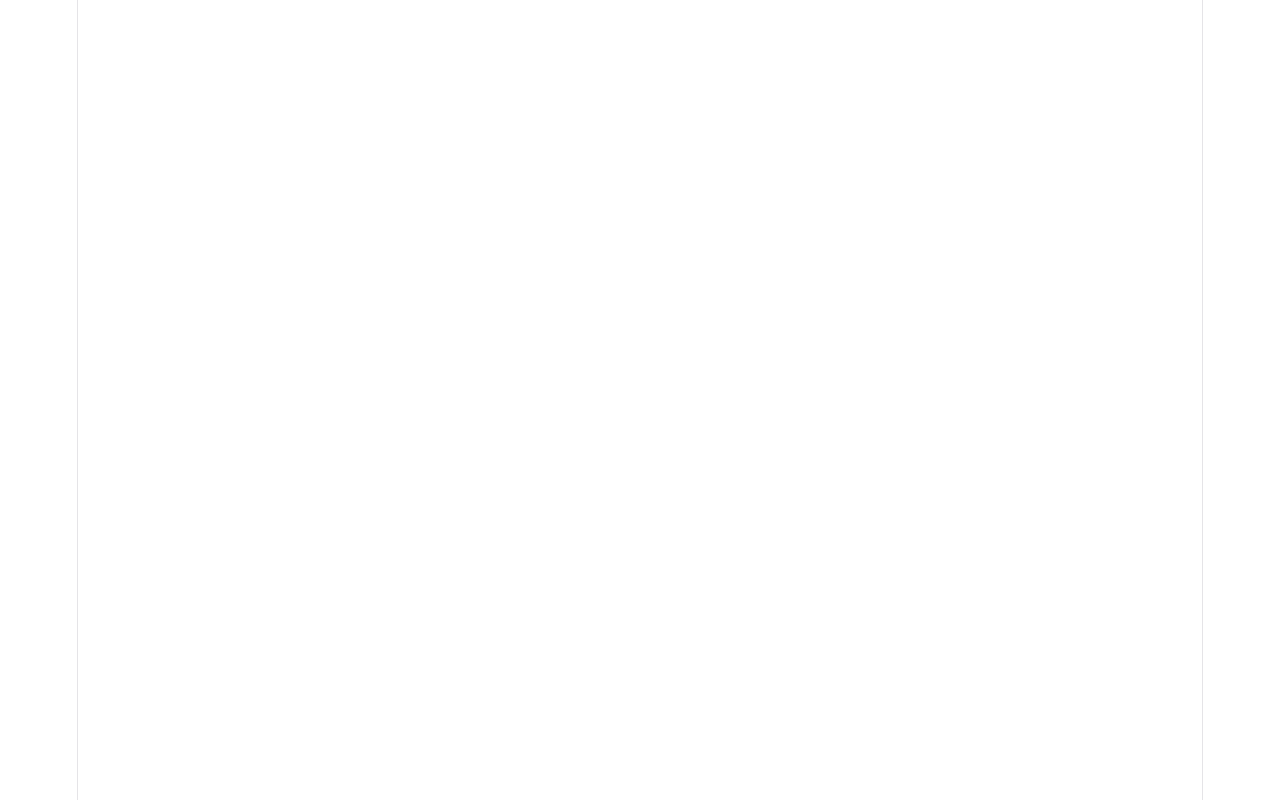
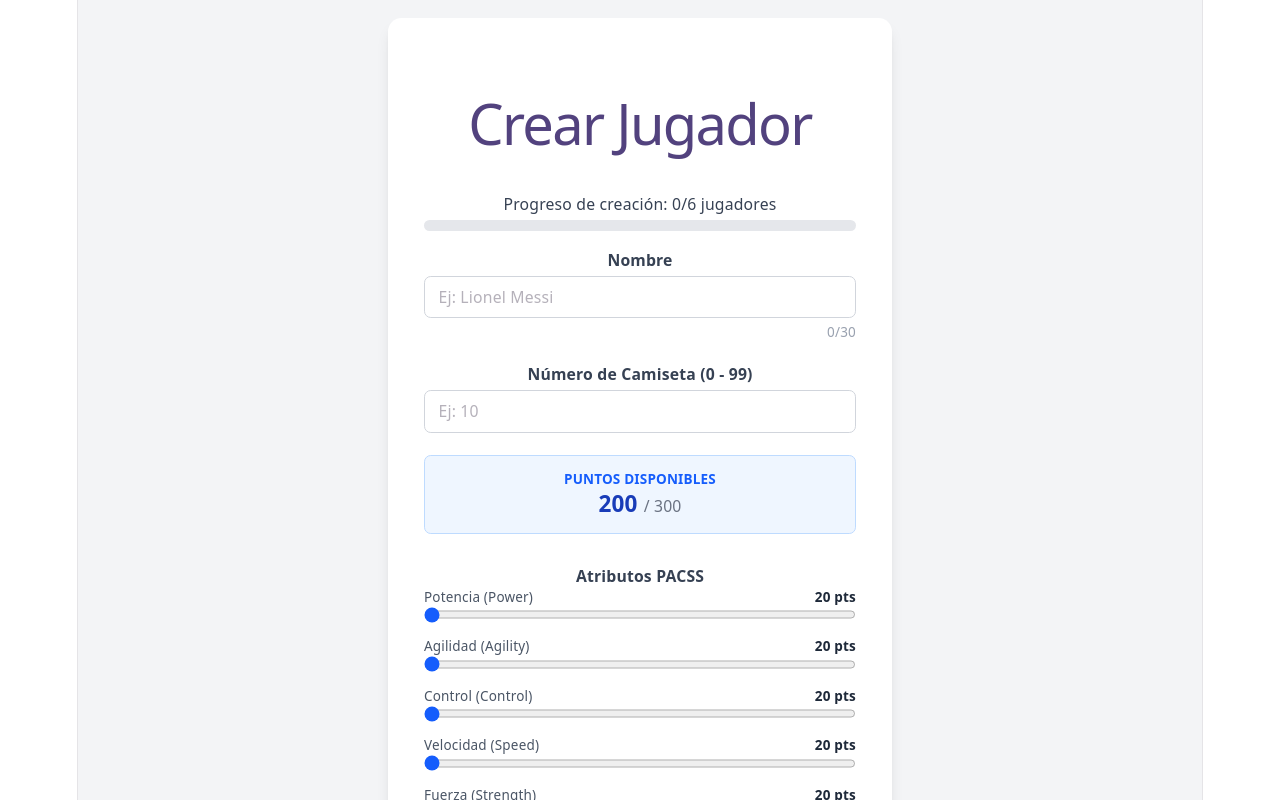
Before and after one commit to IngSoft1-futbot/futbot-frontend, a React (Vite) app: page /PlayersCreation in a window 1280 px wide. Before the commit this address had no page. Shown: the top 800 px of the page. Built offline with nearby package versions, Linux system fonts and the light colour scheme.

Commit message:
SCRUM-103 added PlayersCreation to Routing paths

```diff
--- a/src/App.tsx
+++ b/src/App.tsx
@@ -16,6 +16,8 @@ function App() {
         <Route path='/LogIn' element={<LogIn />} />
         <Route path='/TeamCreation' element={<TeamCreation />} />
         <Route path='/Main' element={<MainPage />} />
+        <Route path='/PlayersCreation' element={<PlayersCreation />} />
+
       </Routes>
     </BrowserRouter>
   );
```
